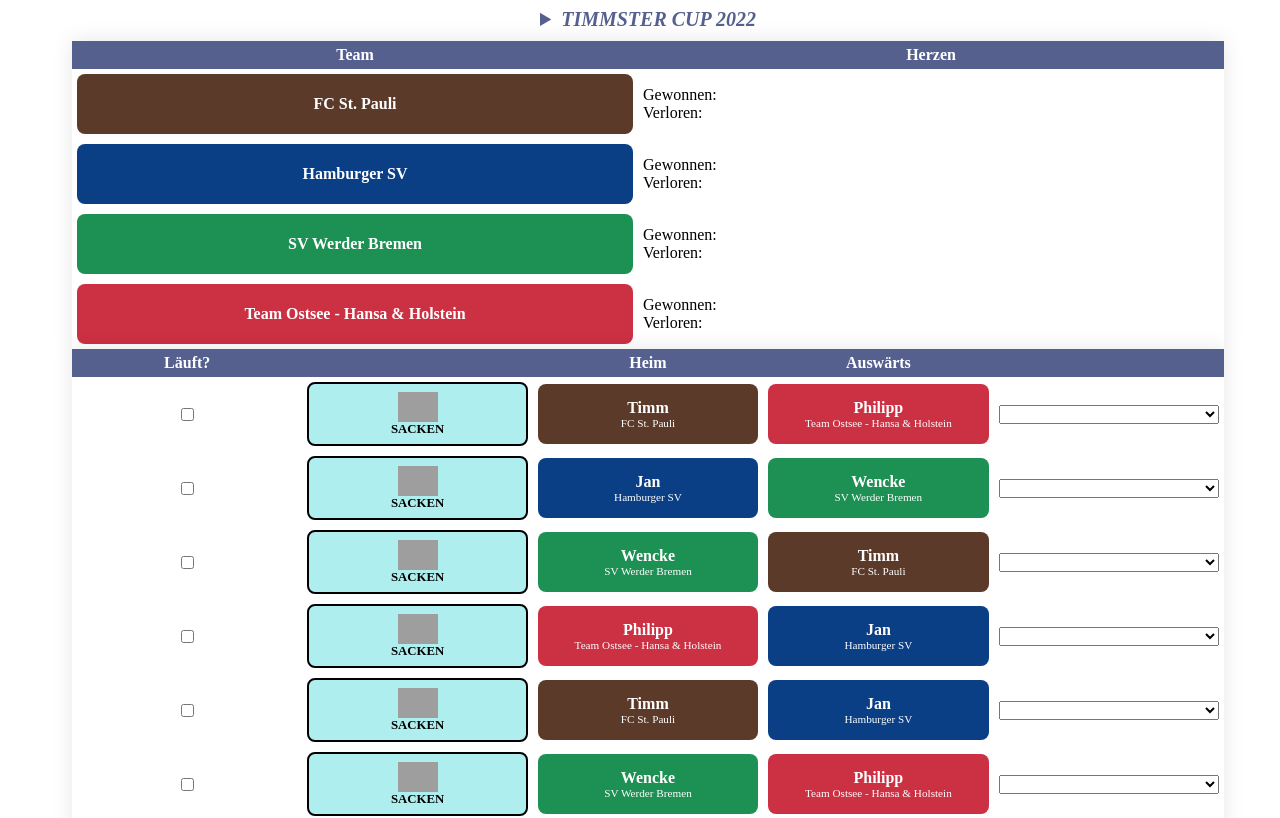
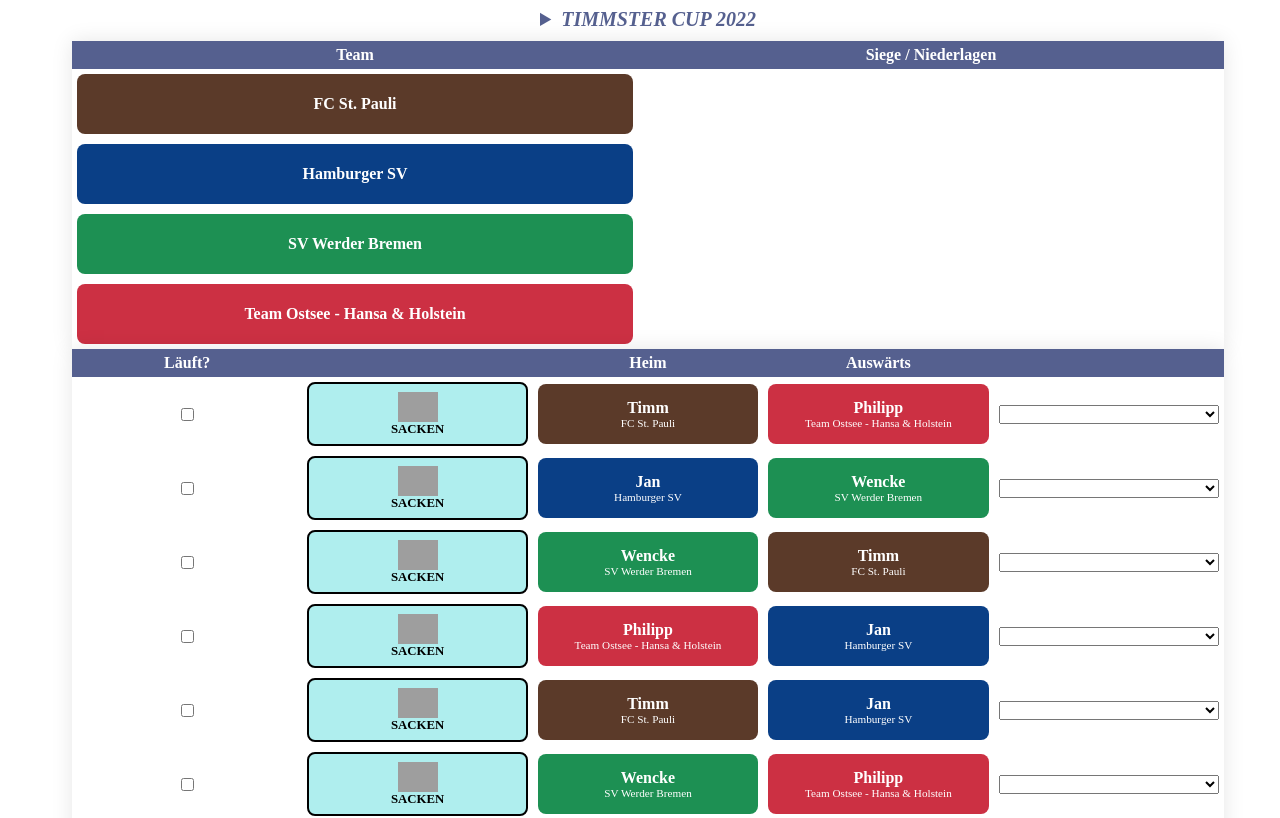
Before and after one commit to Timmster/timmster-cup, an Angular app: page /score in a window 1280 px wide. Shown: the top 818 px of the page. Built offline with nearby package versions, Linux system fonts and the light colour scheme; grey boxes are pictures that could not be loaded.

Commit message:
1 file modified

```diff
--- a/src/app/views/score/score.component.html
+++ b/src/app/views/score/score.component.html
@@ -2,22 +2,17 @@
   <table>
     <tr>
       <th>Team</th>
-      <th width="50%">Herzen</th>
+      <th width="50%">Siege / Niederlagen</th>
     </tr>
     <tr *ngFor="let team of getTeams()">
       <td><app-badge [team]="team"></app-badge></td>
       <td style="text-align: left;">
         <div style="display: flex; flex-direction: column;">
           <div>
-            Gewonnen:<span *ngFor="let h of getHearts(team, true)">❤️ </span>
+            <span *ngFor="let h of getHearts(team, true)">🏆</span>
           </div>
           <div>
-            Verloren:
-            <span
-              style="filter: grayscale(100%);"
-              *ngFor="let h of getHearts(team, false)"
-              >💔
-            </span>
+            <span *ngFor="let h of getHearts(team, false)">🤬</span>
           </div>
         </div>
       </td>
```
